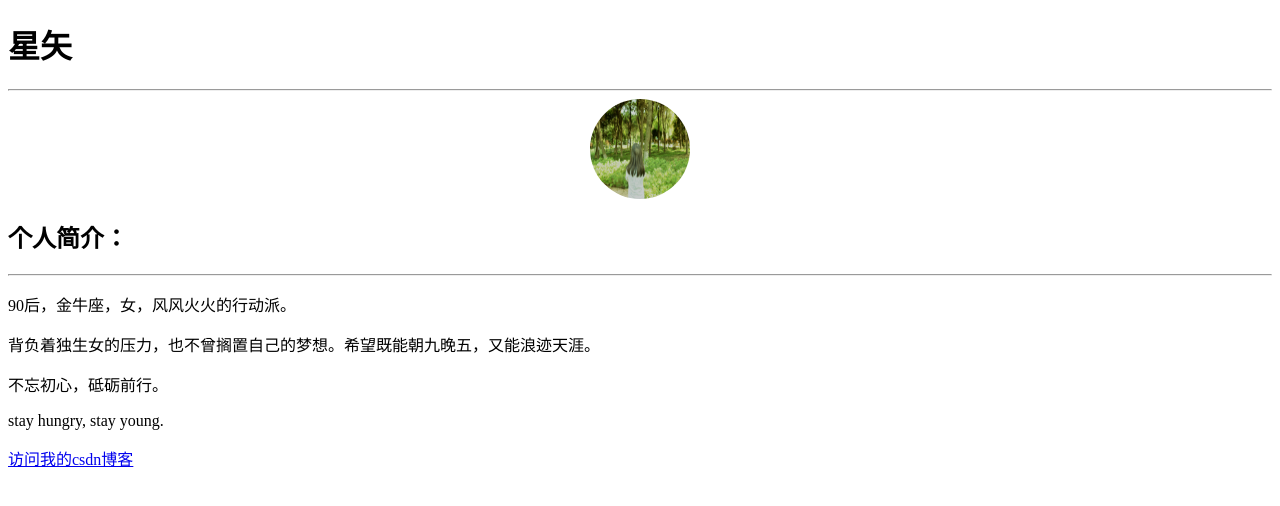
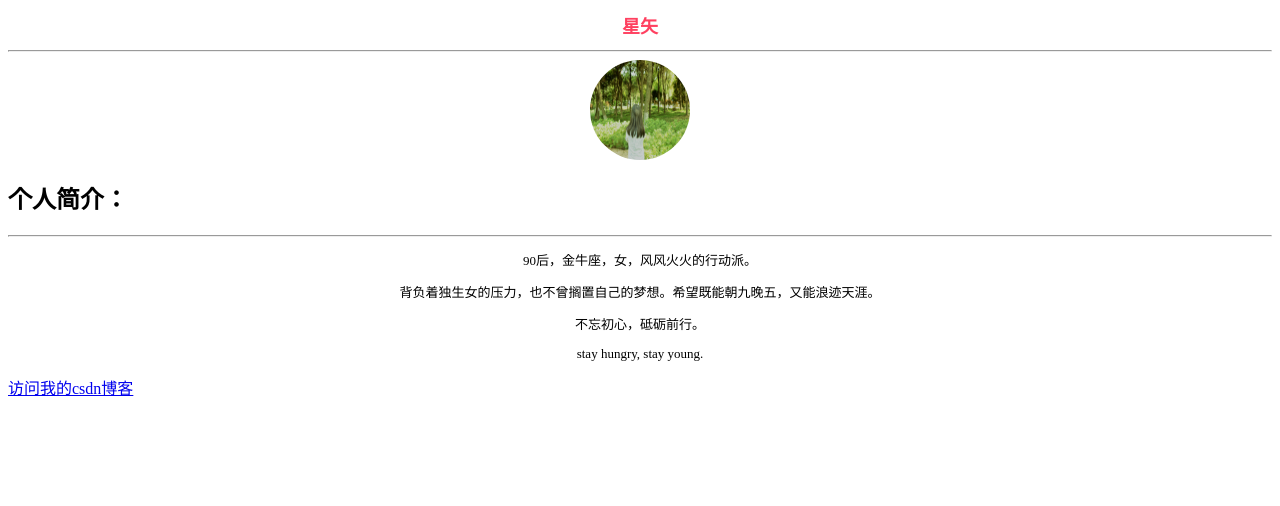
Before and after one commit to seiyalin/uband-random-homepage, a Flask app: template templates/B17423.html in a window 1280 px wide. Shown: the top 506 px of the page. Run offline with Flask 2, Linux system fonts and the light colour scheme; the template is opened without the code that fills it, so the values that code supplies are empty.

Commit message:
update css

```diff
--- a/static/css/app.css
+++ b/static/css/app.css
@@ -5,22 +5,16 @@
 	display: block;  /*居中*/
 	margin: 0 auto;
 	}
-<<<<<<< HEAD
+
 .name_title
-=======
-.h1
->>>>>>> 1c6142d7ee76785b862d8f7686b8262d29b03646
 {
 	text-align: center;
 	/*background-color: #ff4060;*/
 	font-size: 18px;
 	color: #ff4060;
 }
-<<<<<<< HEAD
+
 .descr
-=======
-.p
->>>>>>> 1c6142d7ee76785b862d8f7686b8262d29b03646
 {
 	text-align: center;
 	font-size: 13px;
```
